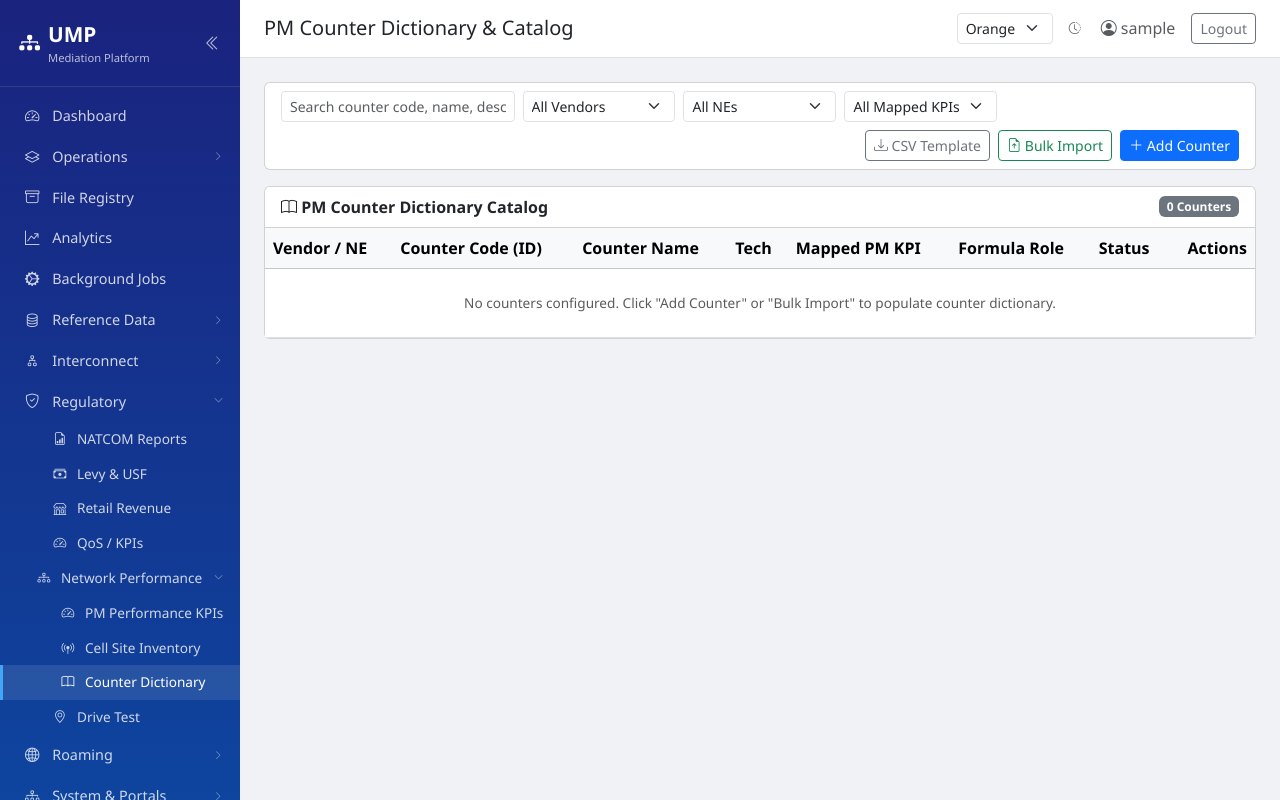
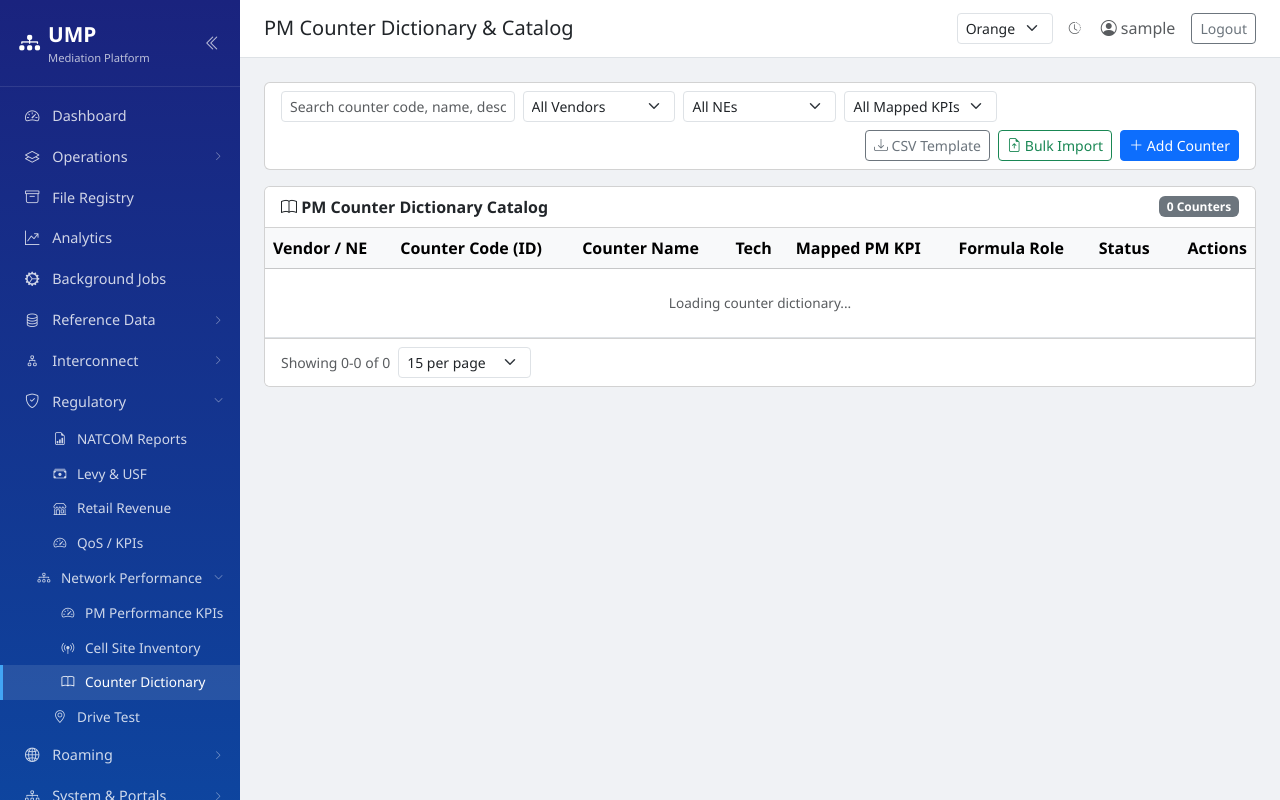
Before and after one commit to bsaccoh/ump-mediation-system, a Django app: page /regulatory/counters/ in a window 1280 px wide. Run offline with Django 4.2, Linux system fonts and the light colour scheme; the visitor is signed in with stand-in values (Sample User, id 1); data that the repository does not hold is empty; parts of the project's set-up code (start-up, migrations or seed data) failed here and were passed over.

Commit message:
Add 15 records per page datatable pagination with page navigation controls and size selector

```diff
--- a/regulatory/views.py
+++ b/regulatory/views.py
@@ -32,7 +32,12 @@ from .models import (
 # Helpers
 # =============================================================================
 
-def _paginate(qs, page, per_page=25):
+def _paginate(qs, page, per_page=15):
+    try:
+        per_page = int(per_page)
+    except (ValueError, TypeError):
+        per_page = 15
+    per_page = max(1, min(per_page, 500))
     total = qs.count()
     pages = max(1, (total + per_page - 1) // per_page)
     page = max(1, min(int(page or 1), pages))
@@ -926,7 +931,8 @@ def site_api(request):
             Q(location__icontains=q) | Q(chiefdom__icontains=q)
         )
 
-    rows, total, page, pages = _paginate(qs, page)
+    per_page = request.GET.get('per_page') or request.GET.get('page_size') or 15
+    rows, total, page, pages = _paginate(qs, page, per_page=per_page)
     data = [{
         'id': r.pk,
         'operator_code': r.operator_code,
@@ -1166,7 +1172,8 @@ def counter_api(request):
             Q(counter_id__icontains=q) | Q(counter_name__icontains=q) | Q(description__icontains=q)
         )
 
-    rows, total, page, pages = _paginate(qs, page)
+    per_page = request.GET.get('per_page') or request.GET.get('page_size') or 15
+    rows, total, page, pages = _paginate(qs, page, per_page=per_page)
     data = [{
         'id': r.pk,
         'counter_id': r.counter_id,
--- a/templates/regulatory/counters.html
+++ b/templates/regulatory/counters.html
@@ -80,6 +80,21 @@
                 <tr><td colspan="8" class="text-center text-muted py-4">Loading counter dictionary...</td></tr>
             </tbody>
         </table>
+    </div>
+    <div class="card-footer bg-white py-2 d-flex justify-content-between align-items-center flex-wrap gap-2">
+        <div class="d-flex align-items-center gap-2">
+            <span class="small text-muted" id="paginationInfo">Showing 0-0 of 0</span>
+            <select id="perPageSelect" class="form-select form-select-sm" style="width: auto;" onchange="currentPage=1; loadCounters();">
+                <option value="15" selected>15 per page</option>
+                <option value="25">25 per page</option>
+                <option value="50">50 per page</option>
+                <option value="100">100 per page</option>
+                <option value="250">250 per page</option>
+            </select>
+        </div>
+        <nav>
+            <ul class="pagination pagination-sm mb-0" id="paginationNav"></ul>
+        </nav>
     </div>
 </div>
 
@@ -195,16 +210,46 @@ function showAlert(msg, type='success') {
     setTimeout(() => b.style.display = 'none', 4000);
 }
 
-function loadCounters() {
+let currentPage = 1;
+
+function loadCounters(page = currentPage) {
+    currentPage = page;
     const q = document.getElementById('searchInput').value;
     const vendor = document.getElementById('filterVendor').value;
     const ne = document.getElementById('filterNe').value;
     const kpi = document.getElementById('filterKpi').value;
+    const perPage = parseInt(document.getElementById('perPageSelect').value || '15');
 
-    fetch(`{% url 'regulatory:counter_api' %}?q=${q}&vendor=${vendor}&network_element=${ne}&kpi_code=${kpi}`)
+    fetch(`{% url 'regulatory:counter_api' %}?q=${q}&vendor=${vendor}&network_element=${ne}&kpi_code=${kpi}&page=${page}&per_page=${perPage}`)
         .then(r => r.json()).then(d => {
             renderTable(d.records || []);
+            renderPaginationNav(d.total || 0, d.page || 1, d.pages || 1, perPage, 'loadCounters');
         });
+}
+
+function renderPaginationNav(total, page, pages, perPage, clickFuncName) {
+    document.getElementById('totalCount').textContent = `${total.toLocaleString()} Counters`;
+    const start = total ? (page - 1) * perPage + 1 : 0;
+    const end = Math.min(total, page * perPage);
+    document.getElementById('paginationInfo').textContent = `Showing ${start.toLocaleString()} - ${end.toLocaleString()} of ${total.toLocaleString()} records`;
+
+    const nav = document.getElementById('paginationNav');
+    if (!nav) return;
+    if (pages <= 1) { nav.innerHTML = ''; return; }
+
+    let html = '';
+    html += `<li class="page-item ${page === 1 ? 'disabled' : ''}"><a class="page-link" href="#" onclick="event.preventDefault(); ${clickFuncName}(1)">First</a></li>`;
+    html += `<li class="page-item ${page === 1 ? 'disabled' : ''}"><a class="page-link" href="#" onclick="event.preventDefault(); ${clickFuncName}(${page - 1})">&laquo; Prev</a></li>`;
+
+    const startP = Math.max(1, page - 2);
+    const endP = Math.min(pages, page + 2);
+    for (let p = startP; p <= endP; p++) {
+        html += `<li class="page-item ${p === page ? 'active' : ''}"><a class="page-link" href="#" onclick="event.preventDefault(); ${clickFuncName}(${p})">${p}</a></li>`;
+    }
+
+    html += `<li class="page-item ${page === pages ? 'disabled' : ''}"><a class="page-link" href="#" onclick="event.preventDefault(); ${clickFuncName}(${page + 1})">Next &raquo;</a></li>`;
+    html += `<li class="page-item ${page === pages ? 'disabled' : ''}"><a class="page-link" href="#" onclick="event.preventDefault(); ${clickFuncName}(${pages})">Last (${pages})</a></li>`;
+    nav.innerHTML = html;
 }
 
 function renderTable(records) {
```
Also changed, not shown: templates/regulatory/sites.html (+47 -2 lines).
